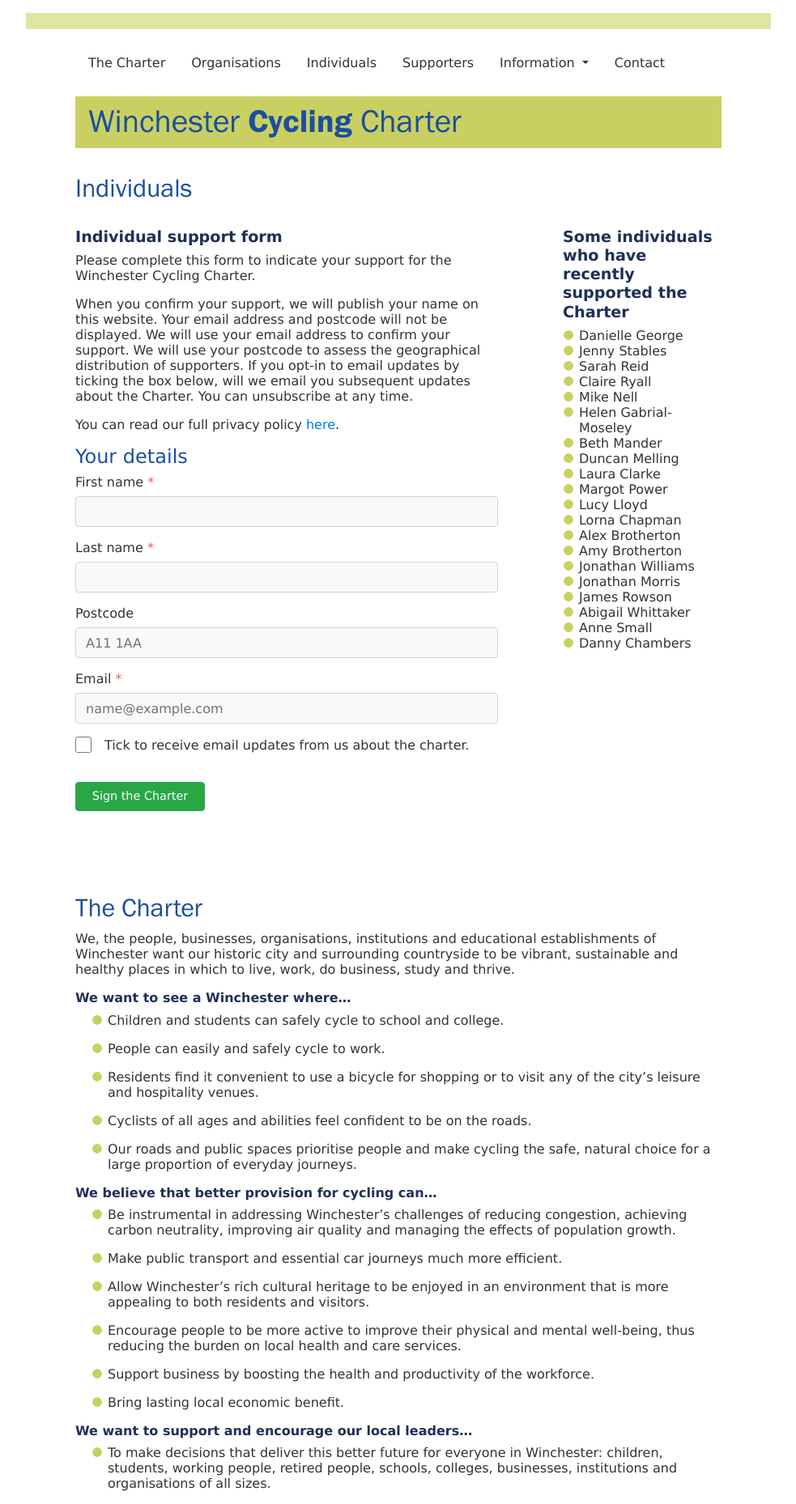
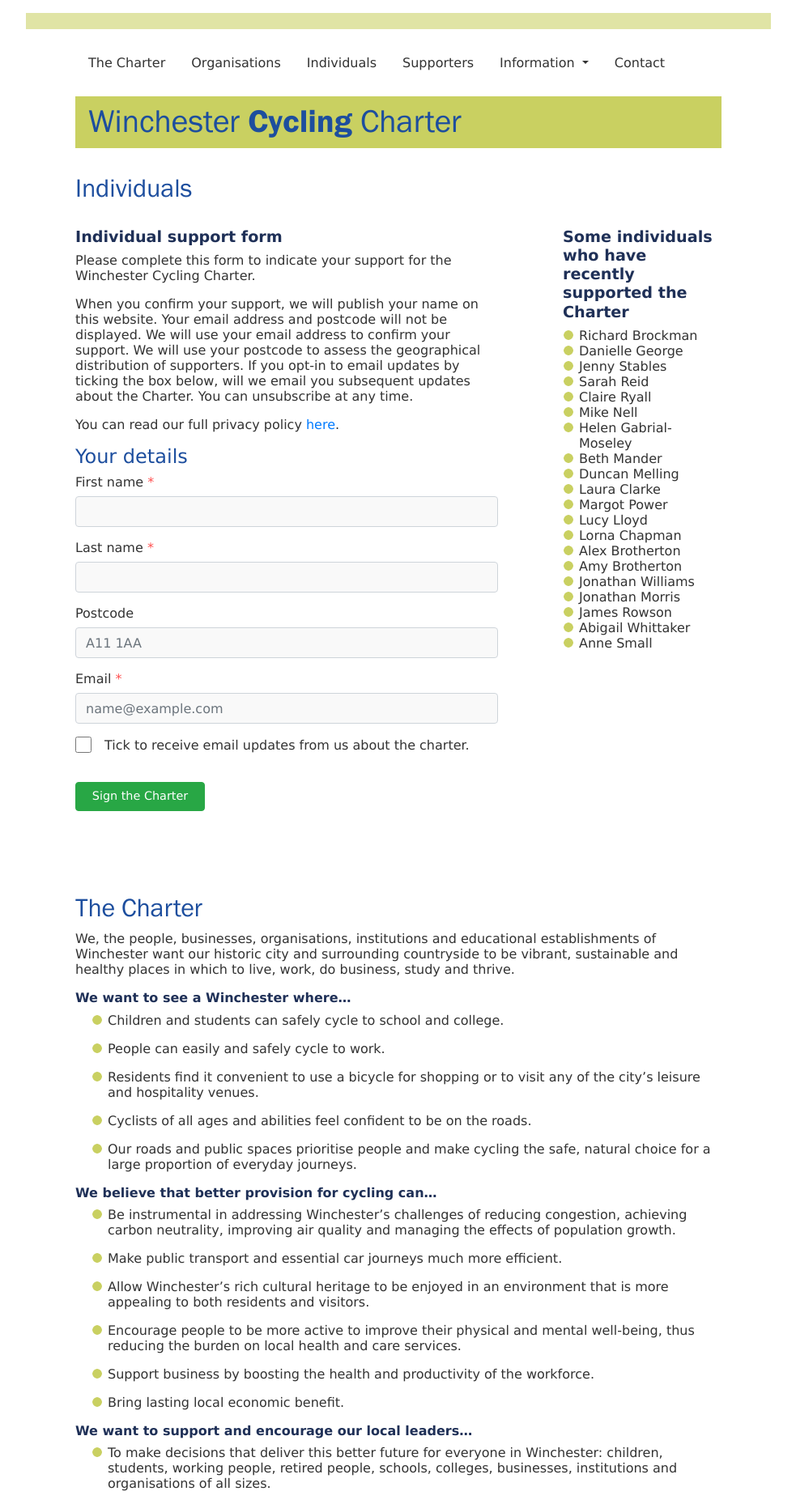
Before and after one commit to winchestercyclingcharter/winchestercyclingcharter.github.io, a Jekyll site: the page built from ind-page.md, in a window 1280 px wide. Shown: the whole page at 81% size, without its empty margins (148-1131 px from the left). Built offline with Jekyll 4.4.1, drawn with Linux system fonts in a browser that asks for light colours; nearby versions of some CDN libraries.

Commit message:
Update people.yml

```diff
--- a/_data/people.yml
+++ b/_data/people.yml
@@ -793,3 +793,4 @@ people:
 - { lastname: Gabrial-Moseley, firstname: Helen, dt: 20220427-132419-346530 }
 - { lastname: Brotherton, firstname: Alex, dt: 20220427-092856-190878 }
 - { lastname: George, firstname: Danielle, dt: 20220428-090925-474581 }
+- { lastname: Brockman, firstname: Richard, dt: 20220428-135836-489781 }
```
